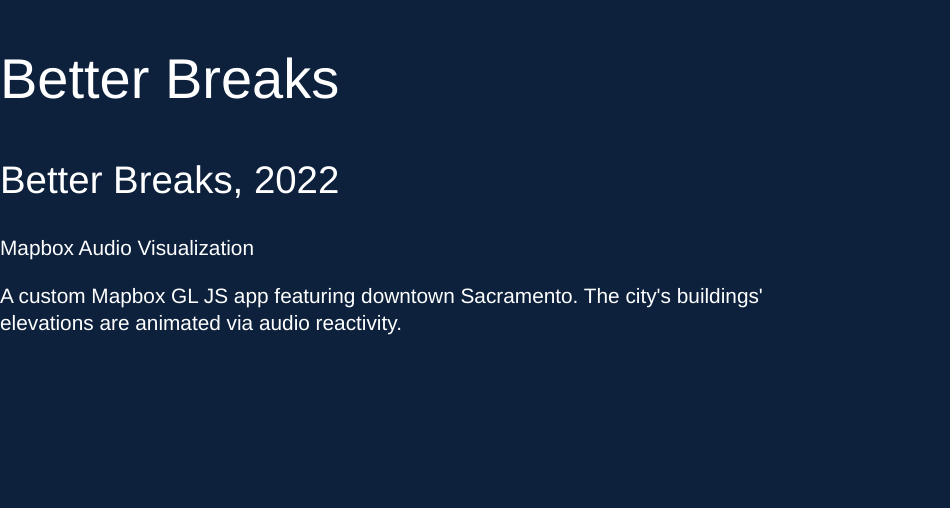
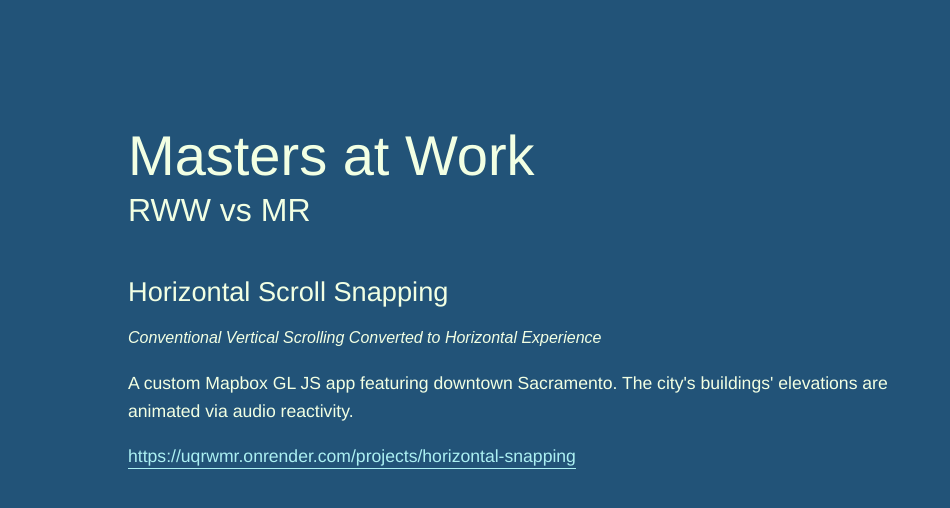
Before and after one commit to masters-at-work/scrollers, a website built with Vite: page index.html in a window 1280 px wide. Shown: the whole page, without its empty margins (0-950 px from the left). Built offline with nearby package versions, Linux system fonts and the light colour scheme.

Commit message:
setup homepage + font styling + color scheming

```diff
--- a/index.html
+++ b/index.html
@@ -6,9 +6,10 @@
         <title>Masters at Work</title>
     </head>
     <body>
-        <main class="project project--better-breaks">
+        <main class="home">
             <section class="hero">
-                <h1>Better Breaks</h1>
+                <h1>Masters at Work</h1>
+                <h2>RWW vs MR</h2>
                 <div class="hero__gradient"></div>
                 <!-- <video autoplay loop muted>
                     <source
@@ -19,14 +20,15 @@
                 </video> -->
             </section>
 
-            <section class="gig">
-                <h2>Better Breaks, 2022</h2>
-                <p class="ital">Mapbox Audio Visualization</p>
+            <section class="project">
+                <h3>Horizontal Scroll Snapping</h3>
+                <h4 class="tagline">Conventional Vertical Scrolling Converted to Horizontal Experience</h4>
                 <p>
                     A custom Mapbox GL JS app featuring downtown Sacramento. The
                     city's buildings' elevations are animated via audio
                     reactivity.
                 </p>
+                <p><a href="https://uqrwmr.onrender.com/projects/horizontal-snapping">https://uqrwmr.onrender.com/projects/horizontal-snapping</a></p>
             </section>
 
             <section class="gig">
--- a/styles/_fonts.scss
+++ b/styles/_fonts.scss
@@ -44,19 +44,24 @@
 h1 {
   @include helvetica-better;
   font-size: 3.5rem;
+  line-height: 3.5rem;
+  margin: 10px 0;
 }
 
 h2 {
   @include helvetica-better;
-  font-size: 2.4rem;
+  font-size: 2rem;
+  line-height: 2rem;
+  margin: 0 0 10px;
+}
+
+h3 {
+    @include helvetica-better;
+    font-size: 1.7rem;
 }
 
 p {
     @include helvetica-better;
-    font-size: 1.3rem;
-    line-height: 1.3;
-
-    &.ital {
-        @include helvetica-better;
-    }
+    font-size: 1.1rem;
+    line-height: 1.6;
 }
--- a/styles/main.scss
+++ b/styles/main.scss
@@ -3,17 +3,26 @@
 @use "scrollTrigger" as *;
 // @import "//cdn.jsdelivr.net/npm/slick-carousel@1.8.1/slick/slick.css";
 
-// ————————————————————————————————————o————————————————————————————————————o Munari Veil -->
-// ———————————————————————————————————— Munari Veil —>
+// ————————————————————————————————————o————————————————————————————————————o Masters at Work: RWW vs MR -->
+// ————————————————————————————————————o Masters at Work -->
+// ————————————————————————————————————o————————————————————————————————————o Masters at Work: RWW vs MR -->
 
+// ————————————————————————————————————o Color Schemimng -->
+// Color Scheming
+// Aspirin C: https://color.adobe.com/Aspirin-C-color-theme-20014665
+//
+//
+
+// ————————————————————————————————————o————————————————————————————————————o Meat and Potatos -->
+// ————————————————————————————————————o Meat and Potatos -->
 html {
     font-size: 16px;
 }
 
 body {
     margin: 0;
-    color: white;
-    background-color: rgba(0, 22, 51, 0.95);
+    color: #f2ffe3;
+    background-color: #225378;
 
     * {
         box-sizing: border-box;
@@ -25,5 +34,29 @@
     width: 100%;
 }
 
-// ————————————————————————————————————o————————————————————————————————————o Better Breaks -->
-// ———————————————————————————————————— Better Breaks —>
+a {
+    padding-bottom: 2px;
+    color: #acf0f2;
+    text-decoration: none;
+    border-bottom: 1px solid #acf0f2;
+}
+
+// ————————————————————————————————————o————————————————————————————————————o Homepage -->
+// ————————————————————————————————————o Homepage -->
+
+.home {
+    margin: 10%;
+
+    h1 {
+        font-weight: 100;
+    }
+
+    .tagline {
+        font-weight: 300;
+        font-style: italic;
+    }
+
+    .hero {
+        margin-bottom: 50px;
+    }
+}
```
